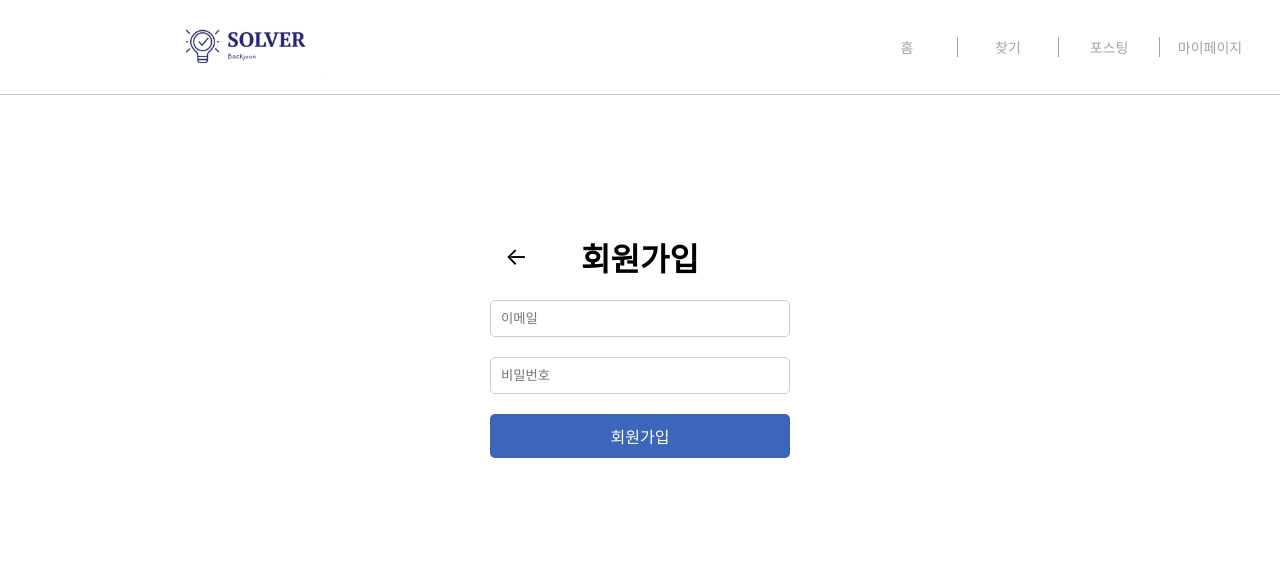
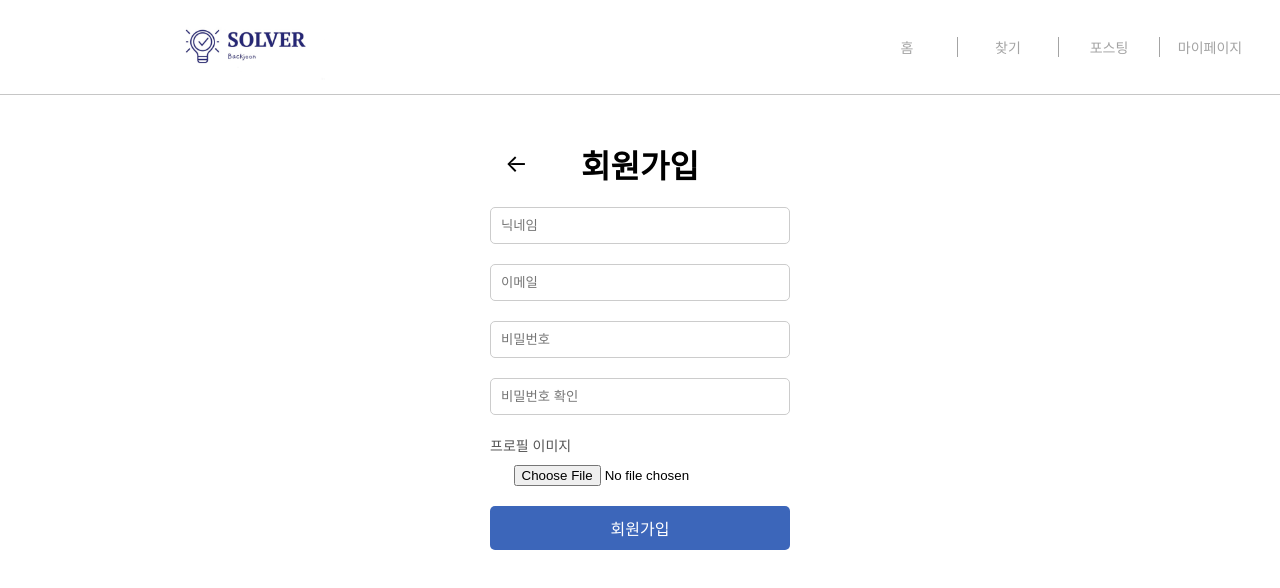
Before and after one commit to yerroong/inha_likelion_hackathon4, a React (Create React App) app in the folder front/: page /registerform in a window 1280 px wide. Shown: the top 588 px of the page. Built offline with nearby package versions, Linux system fonts and the light colour scheme.

Commit message:
registerform

```diff
--- a/front/src/pages/RegisterForm.jsx
+++ b/front/src/pages/RegisterForm.jsx
@@ -38,6 +38,18 @@ const Input = styled.input`
   box-sizing: border-box;
 `;
 
+const FileInput = styled.input`
+  margin-bottom: 20px;
+`;
+
+const Label = styled.label`
+  width: 100%;
+  text-align: left;
+  margin-bottom: 10px;
+  font-size: 14px;
+  color: #555;
+`;
+
 const Button = styled.button`
   width: 100%;
   padding: 10px;
@@ -63,13 +75,39 @@ const BackButton = styled(Link)`
 `;
 
 const RegisterForm = () => {
+  const [name, setName] = useState('');
   const [email, setEmail] = useState('');
   const [password, setPassword] = useState('');
+  const [passwordcheck, setPasswordCheck] = useState('');
+  const [profileImage, setProfileImage] = useState(null);
   const navigate = useNavigate();
+
+  const handleImageChange = (e) => {
+    const file = e.target.files[0];
+    const img = new Image();
+    img.src = URL.createObjectURL(file);
+
+    img.onload = () => {
+      if (img.width === img.height) {
+        setProfileImage(file);
+      } else {
+        alert('정방형 이미지만 업로드 가능합니다.');
+        setProfileImage(null);
+      }
+    };
+  };
 
   const handleSubmit = (e) => {
     e.preventDefault();
-    // 회원가입 처리 로직
+
+    const formData = new FormData();
+    formData.append('name', name);
+    formData.append('email', email);
+    formData.append('password', password);
+    formData.append('passwordcheck', passwordcheck);
+    if (profileImage) {
+      formData.append('profileImage', profileImage);
+    }
   };
 
   return (
@@ -79,6 +117,13 @@ const RegisterForm = () => {
         <Title>회원가입</Title>
       </TitleWrap>
       <Form onSubmit={handleSubmit}>
+        <Input
+          type="name"
+          placeholder="닉네임"
+          value={name}
+          onChange={(e) => setName(e.target.value)}
+          required
+        />
         <Input
           type="email"
           placeholder="이메일"
@@ -93,6 +138,19 @@ const RegisterForm = () => {
           onChange={(e) => setPassword(e.target.value)}
           required
         />
+        <Input
+          type="passwordcheck"
+          placeholder="비밀번호 확인"
+          value={passwordcheck}
+          onChange={(e) => setPasswordCheck(e.target.value)}
+          required
+        />
+        <Label htmlFor="profileImage">프로필 이미지</Label>
+        <FileInput
+          type="file"
+          accept="image/*"
+          onChange={handleImageChange}
+        />
         <Button type="submit">회원가입</Button>
       </Form>
     </Container>
```
